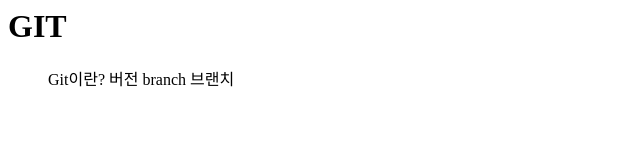
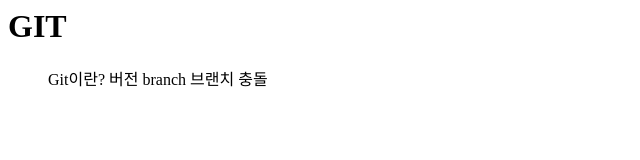
Before and after one commit to jseung2000/tutorials_git_jseung, a plain HTML site: page Index.html in a window 1280 px wide. Shown: the full height of the page, 0-640 px from the left. Drawn offline with Linux system fonts and the light colour scheme.

Commit message:
충돌추가

```diff
--- a/Index.html
+++ b/Index.html
@@ -13,6 +13,7 @@
         	<il>버전</li>
         	<il>branch</il>
         	<il>브랜치</li>
+            <il>충돌</li>
         </ul>
     </body>
 </html>
```
